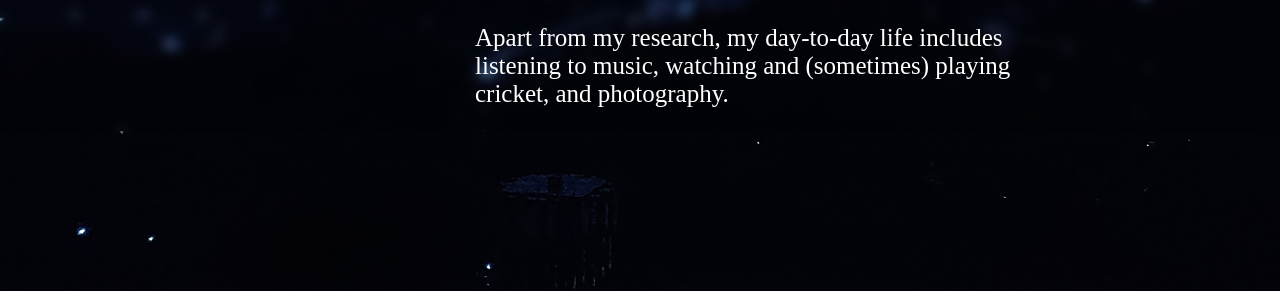
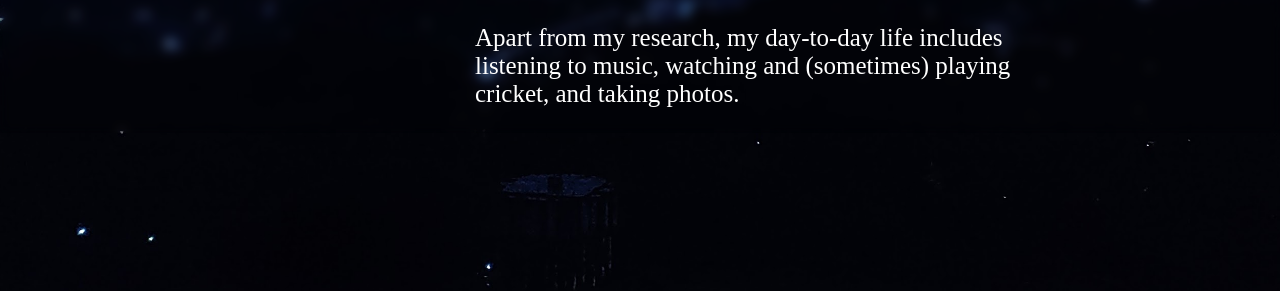
Before and after one commit to avinash-tiwari-at/avinash-tiwari-at.github.io, a Jekyll site: the page built from about.md, in a window 1280 px wide. Shown: the part 512-803 px from the top of the page. Built offline with Jekyll 4.4.1, drawn with Linux system fonts in a browser that asks for light colours.

Commit message:
Update wording in about.md for clarity

```diff
--- a/about.md
+++ b/about.md
@@ -12,7 +12,7 @@ bodyClass: about
        I was born in Baidaura Mashrik, a small village in the district of <a href="https://en.wikipedia.org/wiki/Shravasti" target="_blank">Shravasti</a> (श्रावस्ती, the capital of the ancient Indian kingdom of Kosala) in <a href="https://en.wikipedia.org/wiki/Uttar_Pradesh" target="_blank">Uttar Pradesh</a>. I completed my early schooling at Jagat Jeet Inter College in my hometown of Ikauna. I then moved to Allahabad (now Prayagraj) for higher studies and earned my undergraduate degree in Physics, Mathematics, and Computer Science from the University of Allahabad. Following this, I pursued my Master’s degree in Physics at the Indian Institute of Technology (IIT) Guwahati. Currently, I am pursuing my PhD at IUCAA, focusing on gravitational-wave astronomy.
     </p>
     <p>
-      Apart from my research, my day-to-day life includes listening to music, watching and (sometimes) playing cricket, and photography.
+      Apart from my research, my day-to-day life includes listening to music, watching and (sometimes) playing cricket, and taking photos.
     </p>
   </div>
 </div>
```
